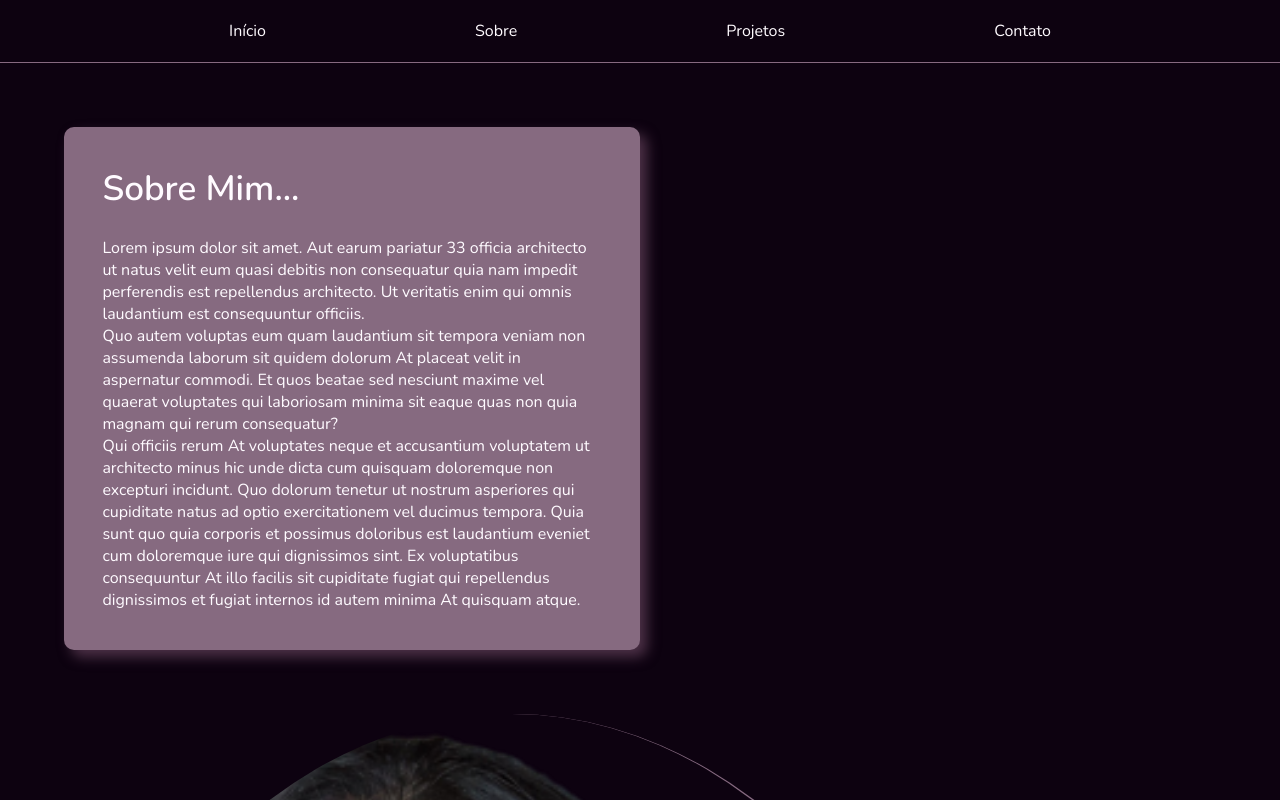
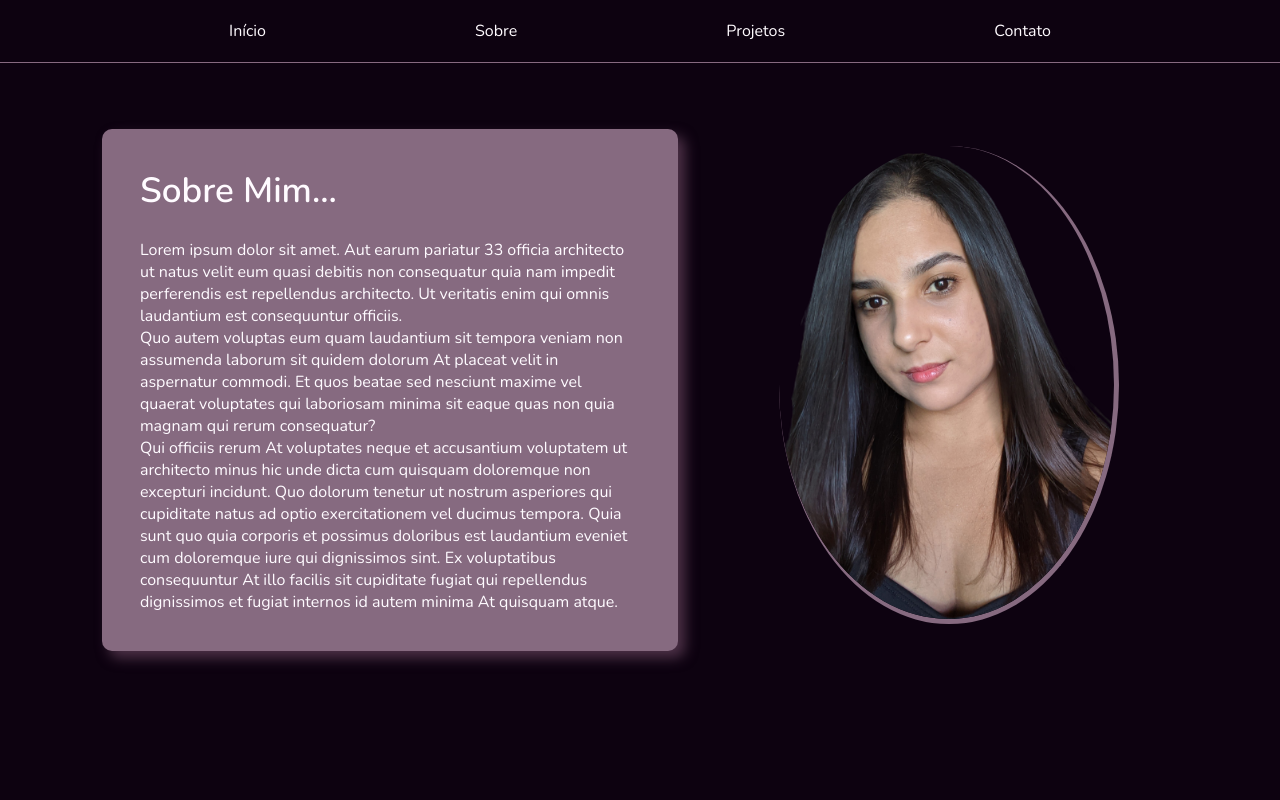
Before and after one commit to angelicapedroso/portfolio-pessoal, a React (Create React App) app in the folder portfolio/: page /about in a window 1280 px wide. Shown: the top 800 px of the page. Built offline with nearby package versions, Linux system fonts and the light colour scheme.

Commit message:
refactor: adjust photo in about page

```diff
--- a/portfolio/src/pages/About/index.js
+++ b/portfolio/src/pages/About/index.js
@@ -8,6 +8,7 @@ export default function About() {
     <div>
       <Header />
       <div className="about">
+        <div className="text-container">
           <h1>Sobre Mim...</h1>
           <p>Lorem ipsum dolor sit amet. Aut earum pariatur 33 officia architecto ut natus velit eum quasi debitis non consequatur quia nam impedit perferendis est repellendus architecto. Ut veritatis enim qui omnis laudantium est consequuntur officiis. </p><p>Quo autem voluptas eum quam laudantium sit tempora veniam non assumenda laborum sit quidem dolorum At placeat velit in aspernatur commodi. Et quos beatae sed nesciunt maxime vel quaerat voluptates qui laboriosam minima sit eaque quas non quia magnam qui rerum consequatur? </p><p>Qui officiis rerum At voluptates neque et accusantium voluptatem ut architecto minus hic unde dicta cum quisquam doloremque non excepturi incidunt. Quo dolorum tenetur ut nostrum asperiores qui cupiditate natus ad optio exercitationem vel ducimus tempora. Quia sunt quo quia corporis et possimus doloribus est laudantium eveniet cum doloremque iure qui dignissimos sint. Ex voluptatibus consequuntur At illo facilis sit cupiditate fugiat qui repellendus dignissimos et fugiat internos id autem minima At quisquam atque. </p>
         </div>
@@ -18,5 +19,6 @@ export default function About() {
           />
         </figure>
       </div>
+    </div>
   );
 }
--- a/portfolio/src/pages/About/styles.css
+++ b/portfolio/src/pages/About/styles.css
@@ -1,11 +1,21 @@
 @import '../../assets/global.css';
 
 .about {
+  display: flex;
+  justify-content: space-evenly;
+  margin-top: 0;
+}
+
+.text-container {
   color: var(--quinary-color);
   border-radius: 10px;
   box-shadow: 7px 7px 13px 0px var(--secondary-color);
   padding: 3%;
-  margin: 5%;
+  margin: 2%;
   width: 45%;
   background-color: var(--tertiary-color);
 }
+
+img {
+  margin-top: 10%;
+}
```
Lines whose indentation alone changed are shown as unchanged.
